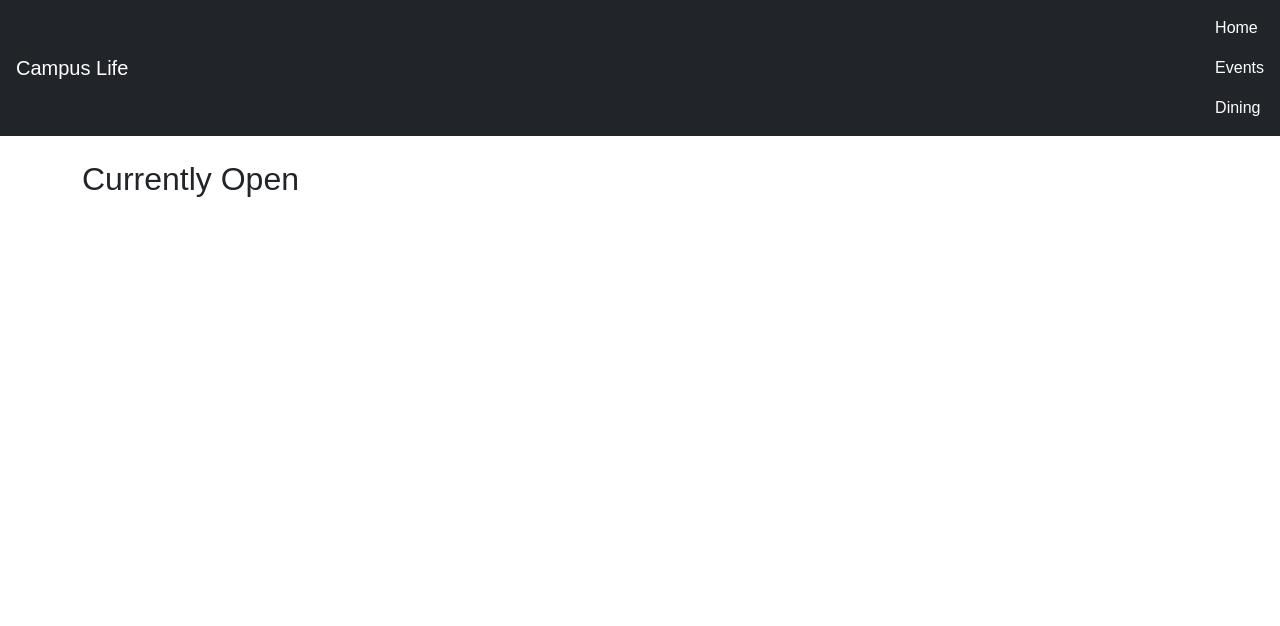
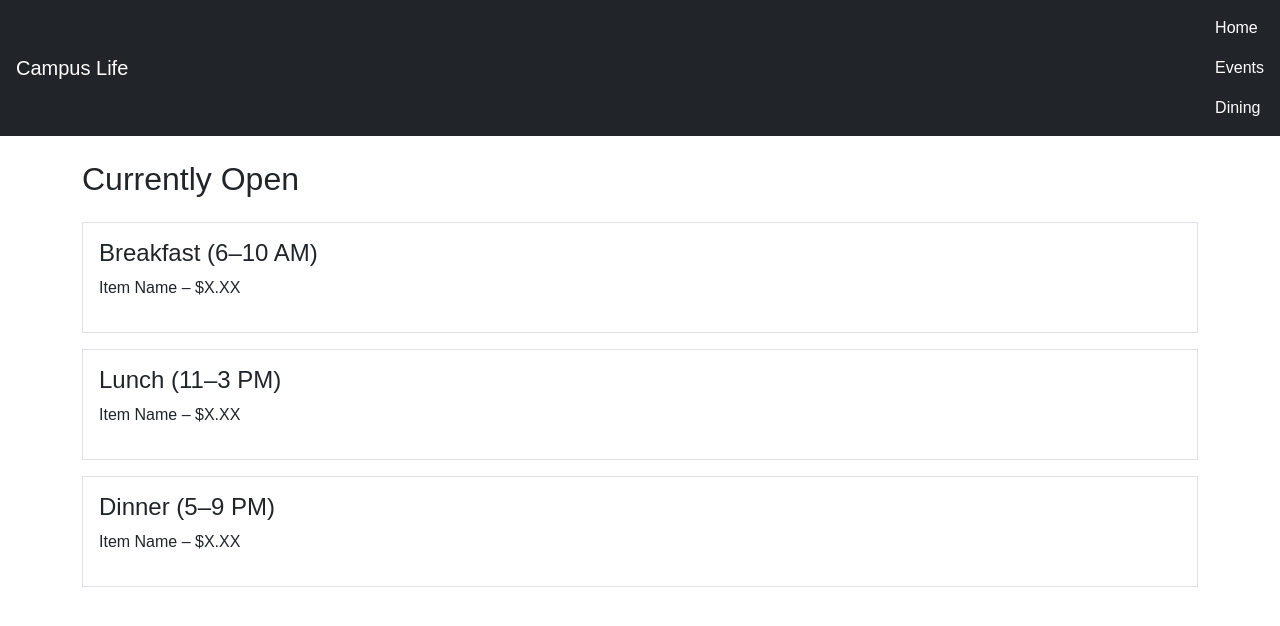
Before and after one commit to Yadealge856/campus-life-super-app, a plain HTML site: page dining.html in a window 1280 px wide. Drawn offline with nearby package versions, Linux system fonts and the light colour scheme.

Commit message:
Add Breakfast, Lunch, Dinner sections

```diff
--- a/dining.html
+++ b/dining.html
@@ -23,6 +23,23 @@
     <h2>Currently Open</h2>
 </div>
 
+<div class="container">
+    <div class="border p-3 mb-3">
+        <h4>Breakfast (6–10 AM)</h4>
+        <p>Item Name – $X.XX</p>
+    </div>
+
+    <div class="border p-3 mb-3">
+        <h4>Lunch (11–3 PM)</h4>
+        <p>Item Name – $X.XX</p>
+    </div>
+
+    <div class="border p-3 mb-3">
+        <h4>Dinner (5–9 PM)</h4>
+        <p>Item Name – $X.XX</p>
+    </div>
+</div>
+
     <script src="js/script.js"></script>
 </body>
 </html>
```
